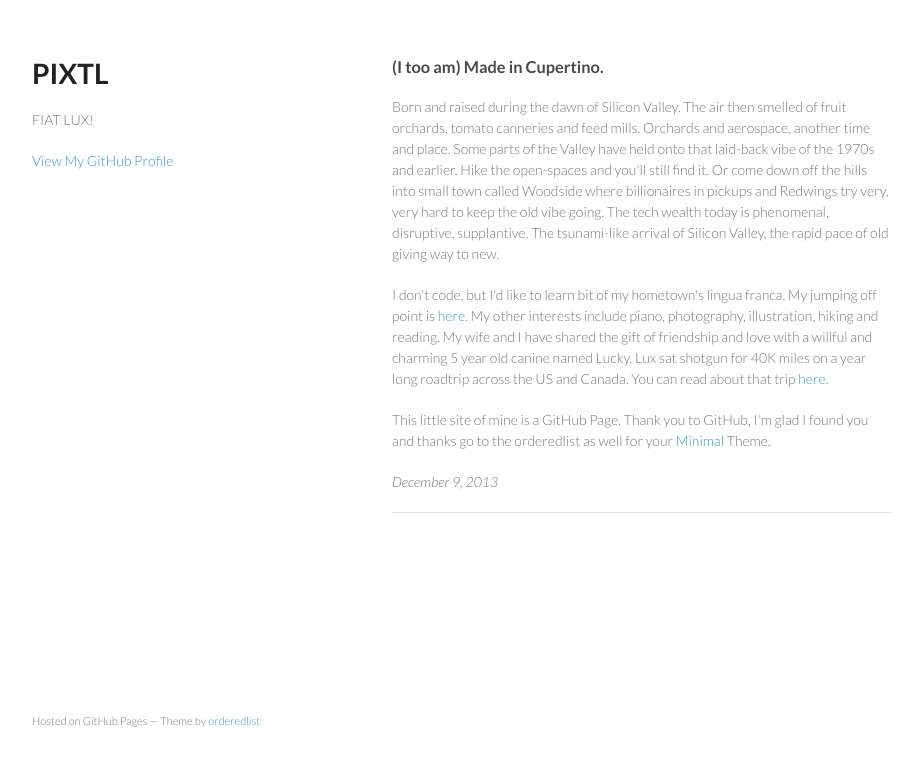
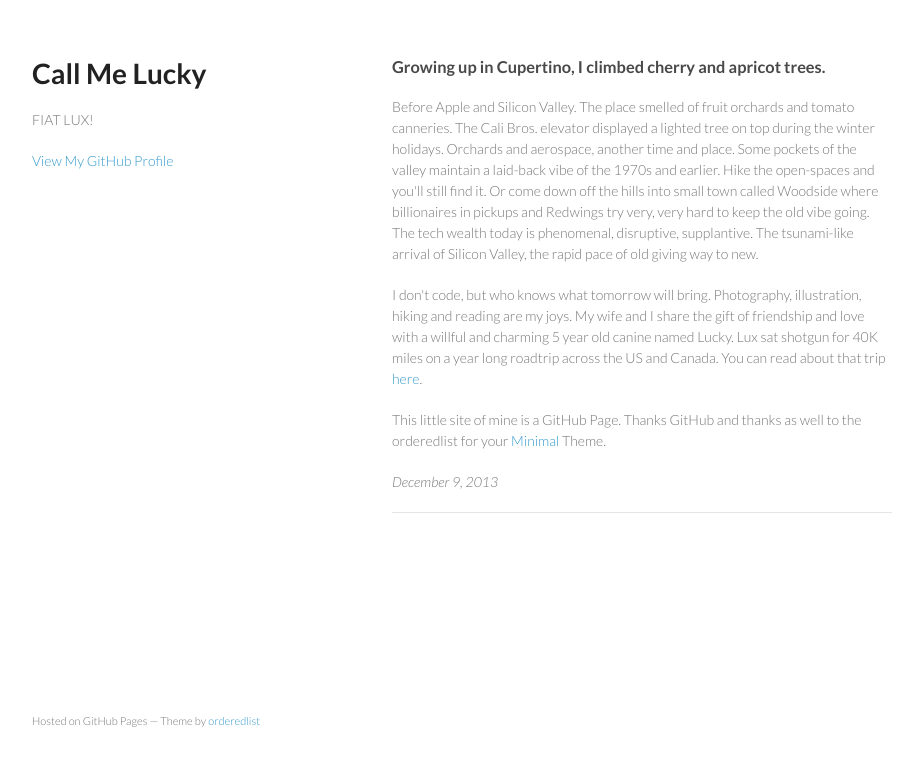
Before and after one commit to fiat-lucky/chicalote.github.io, a plain HTML site: page index.html in a window 1280 px wide. Shown: the whole page, without its empty margins (178-1097 px from the left). Drawn offline with Linux system fonts and the light colour scheme.

Commit message:
Update index.html

```diff
--- a/index.html
+++ b/index.html
@@ -3,7 +3,7 @@
   <head>
     <meta charset="utf-8">
     <meta http-equiv="X-UA-Compatible" content="chrome=1">
-    <title>PIXTL by fotogwoofy</title>
+    <title>Fiat Lucky by GALLERY57</title>
 
     <link rel="stylesheet" href="stylesheets/styles.css">
     <link rel="stylesheet" href="stylesheets/pygment_trac.css">
@@ -15,25 +15,25 @@
   <body>
     <div class="wrapper">
       <header>
-        <h1>PIXTL</h1>
+        <h1>Call Me Lucky</h1>
         <p>FIAT LUX!</p>
 
 
-        <p class="view"><a href="https://github.com/fotogwoofy">View My GitHub Profile</a></p>
+        <p class="view"><a href="https://github.com/fiat-lucky">View My GitHub Profile</a></p>
 
       </header>
       <section>
         <h3>
 
-<a name="i-too-am-made-in-cupertino" class="anchor" href="#i-too-am-made-in-cupertino"><span class="octicon octicon-link"></span></a>(I too am) Made in Cupertino.</h3>
-<p>Born and raised during the dawn of Silicon Valley. The air then smelled of fruit orchards, tomato canneries and feed mills. Orchards and aerospace, another time and place. Some parts of the Valley have held onto that laid-back vibe of the 1970s and earlier. Hike the open-spaces and you'll still find it. Or come down off the hills into small town called Woodside where billionaires in pickups and Redwings try very, very hard to keep the old vibe going. The tech wealth today is phenomenal, disruptive, supplantive. The tsunami-like arrival of Silicon Valley, the rapid pace of old giving way to new.<p>
+<a name="Made-in-Cupertino" class="anchor" href="#Made-in-Cupertino"><span class="octicon octicon-link"></span></a>Growing up in Cupertino, I climbed cherry and apricot trees.</h3>
+<p>Before Apple and Silicon Valley. The place smelled of fruit orchards and tomato canneries. The Cali Bros. elevator displayed a lighted tree on top during the winter holidays. Orchards and aerospace, another time and place. Some pockets of the valley maintain a laid-back vibe of the 1970s and earlier. Hike the open-spaces and you'll still find it. Or come down off the hills into small town called Woodside where billionaires in pickups and Redwings try very, very hard to keep the old vibe going. The tech wealth today is phenomenal, disruptive, supplantive. The tsunami-like arrival of Silicon Valley, the rapid pace of old giving way to new.<p>
 
 
-<p>I don't code, but I'd like to learn bit of my hometown's lingua franca. My jumping off point is <a href="https://cs50.harvard.edu/lectures">here</a>. My other interests include piano, photography, illustration, hiking and reading. My wife and I have shared the gift of friendship and love with a willful and charming 5 year old canine named Lucky. Lux sat shotgun for 40K miles on a year long roadtrip across the US and Canada. You can read about that trip <a href="http://2010flightofthechickadee.blogspot.com/">here</a>.</p>
+<p>I don't code, but who knows what tomorrow will bring. Photography, illustration, hiking and reading are my joys. My wife and I share the gift of friendship and love with a willful and charming 5 year old canine named Lucky. Lux sat shotgun for 40K miles on a year long roadtrip across the US and Canada. You can read about that trip <a href="http://2010flightofthechickadee.blogspot.com/">here</a>.</p>
 
 
 
-<p>This little site of mine is a GitHub Page. Thank you to GitHub, I'm glad I found you and thanks go to the orderedlist as well for your <a href="https://github.com/orderedlist/minimal">Minimal</a> Theme.
+<p>This little site of mine is a GitHub Page. Thanks GitHub and thanks as well to the orderedlist for your <a href="https://github.com/orderedlist/minimal">Minimal</a> Theme.
 
 
 
```
